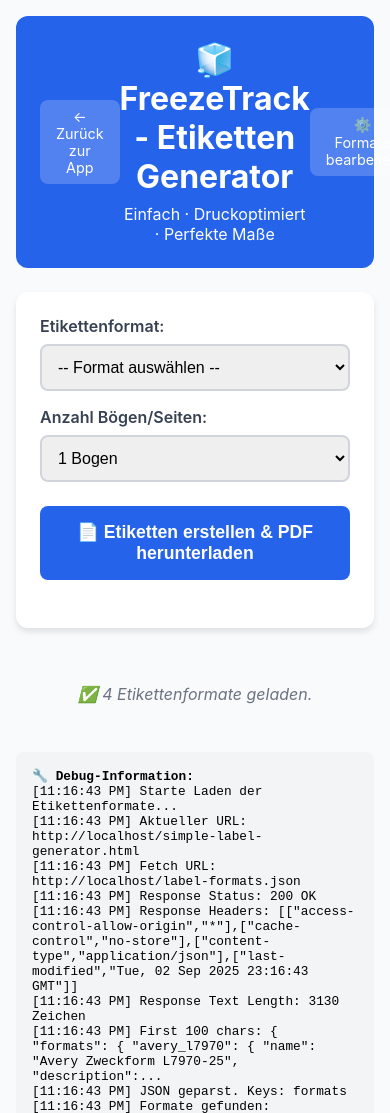
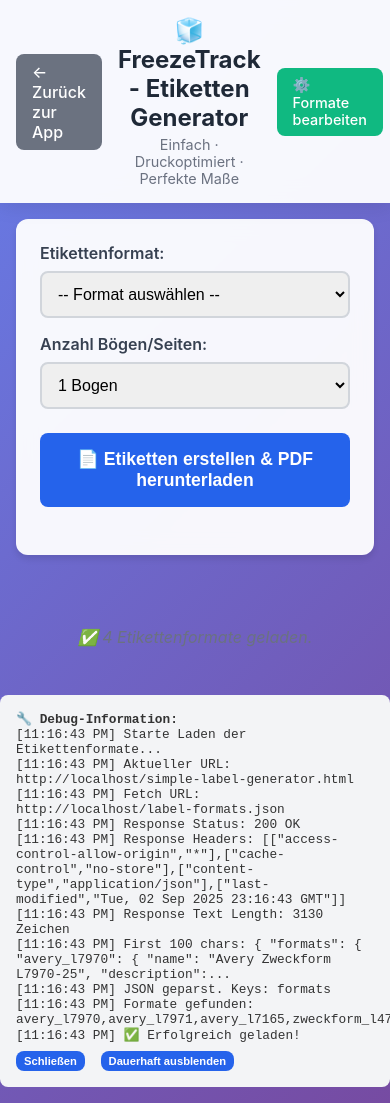
Before and after one commit to bastiandornauf/FreezeTrack, a plain HTML site: page simple-label-generator.html in a window 390 px wide. Shown: the top 1113 px of the page. Drawn offline with nearby package versions, Linux system fonts and the light colour scheme.

Commit message:
Design: Header-Design im Etikettengenerator vereinheitlicht
- Glasiger Header mit Gradient-Hintergrund wie in anderen Seiten
- Konsistente Navigation und Button-Stile
- Moderne backdrop-filter und Schatten-Effekte
- Responsive Container-Layout angepasst

```diff
--- a/simple-label-generator.html
+++ b/simple-label-generator.html
@@ -3,7 +3,10 @@
 <head>
     <meta charset="UTF-8">
     <meta name="viewport" content="width=device-width, initial-scale=1.0">
-    <title>FreezeTrack - Einfacher Etikettendrucker</title>
+    <title>Etiketten Generator - FreezeTrack</title>
+    <link rel="manifest" href="manifest.json">
+    <link rel="icon" href="resources/logo%20freezetrack/ftrack-logo@2x.png" type="image/png">
+    <link rel="apple-touch-icon" href="resources/logo%20freezetrack/ftrack-logo@3x.png">
     <style>
         * {
             margin: 0;
@@ -13,21 +16,85 @@
 
         body {
             font-family: -apple-system, BlinkMacSystemFont, 'Segoe UI', Roboto, sans-serif;
-            background: #f8fafc;
+            background: linear-gradient(135deg, #667eea 0%, #764ba2 100%);
+            min-height: 100vh;
+            color: #333;
+        }
+
+        .header {
+            background: rgba(255, 255, 255, 0.95);
+            backdrop-filter: blur(10px);
+            padding: 1rem;
+            box-shadow: 0 2px 20px rgba(0, 0, 0, 0.1);
+            position: sticky;
+            top: 0;
+            z-index: 100;
+        }
+
+        .header-nav {
+            display: flex;
+            align-items: center;
+            gap: 1rem;
+            max-width: 1200px;
+            margin: 0 auto;
+        }
+
+        .back-link {
+            background: #6b7280;
+            color: white;
+            text-decoration: none;
+            padding: 0.5rem 1rem;
+            border-radius: 8px;
+            font-weight: 500;
+            transition: background 0.2s;
+        }
+
+        .back-link:hover {
+            background: #4b5563;
+        }
+
+        .header-title {
+            flex: 1;
+            text-align: center;
+        }
+
+        .header-title h1 {
+            margin: 0;
+            font-size: 1.5rem;
+            font-weight: 700;
+            color: #1f2937;
+        }
+
+        .header-title p {
+            margin: 0.25rem 0 0 0;
+            color: #6b7280;
+            font-size: 0.9rem;
+        }
+
+        .header-action {
+            background: #10b981;
+            color: white;
+            text-decoration: none;
+            padding: 0.5rem 1rem;
+            border-radius: 8px;
+            font-weight: 500;
+            transition: background 0.2s;
+            font-size: 0.9rem;
+        }
+
+        .header-action:hover {
+            background: #059669;
+        }
+
+        .container {
+            max-width: 1200px;
+            margin: 0 auto;
             padding: 1rem;
         }
 
-        .header {
-            background: #2563eb;
-            color: white;
-            padding: 1.5rem;
-            text-align: center;
-            border-radius: 12px;
-            margin-bottom: 1.5rem;
-        }
-
         .controls {
-            background: white;
+            background: rgba(255, 255, 255, 0.95);
+            backdrop-filter: blur(10px);
             padding: 1.5rem;
             border-radius: 12px;
             box-shadow: 0 4px 6px rgba(0,0,0,0.1);
@@ -273,17 +340,18 @@
 </head>
 <body>
     <div class="header">
-        <div style="display: flex; justify-content: space-between; align-items: center;">
-            <a href="index.html" style="color: white; text-decoration: none; padding: 0.5rem 1rem; background: rgba(255,255,255,0.2); border-radius: 8px; font-size: 0.9rem;">← Zurück zur App</a>
-            <div style="text-align: center; flex: 1;">
-                <h1 style="margin: 0;">🧊 FreezeTrack - Etiketten Generator</h1>
-                <p style="margin: 0.5rem 0 0 0;">Einfach · Druckoptimiert · Perfekte Maße</p>
+        <div class="header-nav">
+            <a href="index.html" class="back-link">← Zurück zur App</a>
+            <div class="header-title">
+                <h1>🧊 FreezeTrack - Etiketten Generator</h1>
+                <p>Einfach · Druckoptimiert · Perfekte Maße</p>
             </div>
-            <a href="label-format-editor.html" style="color: white; text-decoration: none; padding: 0.5rem 1rem; background: rgba(255,255,255,0.2); border-radius: 8px; font-size: 0.9rem;">⚙️ Formate bearbeiten</a>
+            <a href="label-format-editor.html" class="header-action">⚙️ Formate bearbeiten</a>
         </div>
     </div>
 
-    <div class="controls">
+    <div class="container">
+        <div class="controls">
         <div class="form-group">
             <label for="labelFormat">Etikettenformat:</label>
             <select id="labelFormat">
@@ -308,6 +376,7 @@
 
         <div class="button-group">
             <button onclick="generateAndDownloadPDF()" style="background: #2563eb; color: white; padding: 1rem 2rem; font-size: 1.1rem; font-weight: 600;">📄 Etiketten erstellen & PDF herunterladen</button>
+        </div>
         </div>
     </div>
 
```
